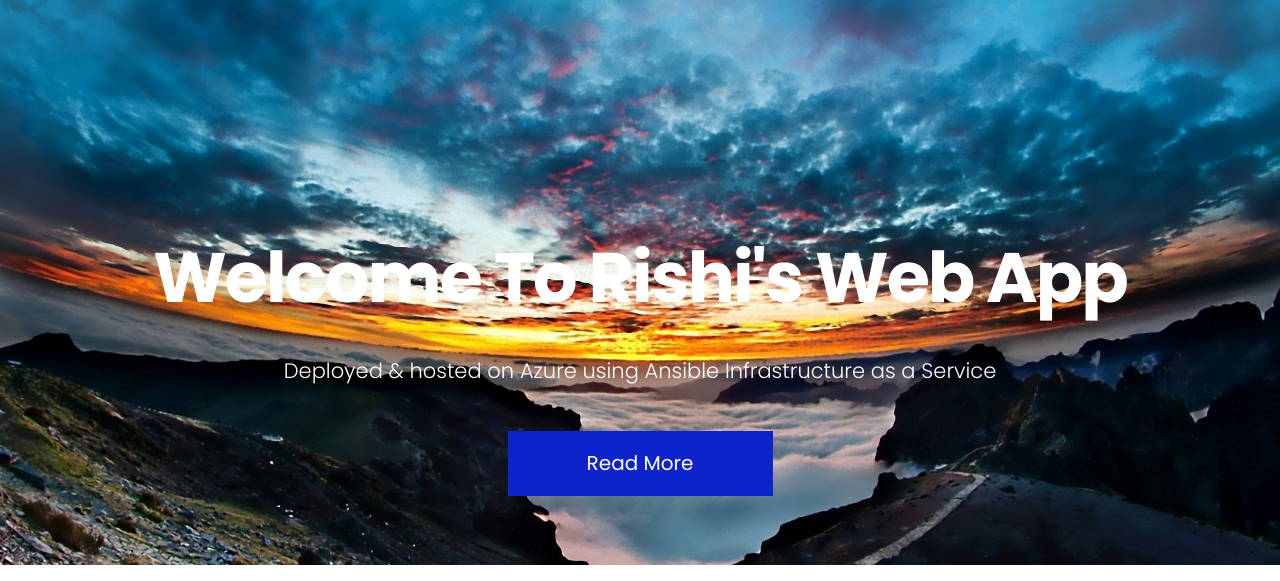
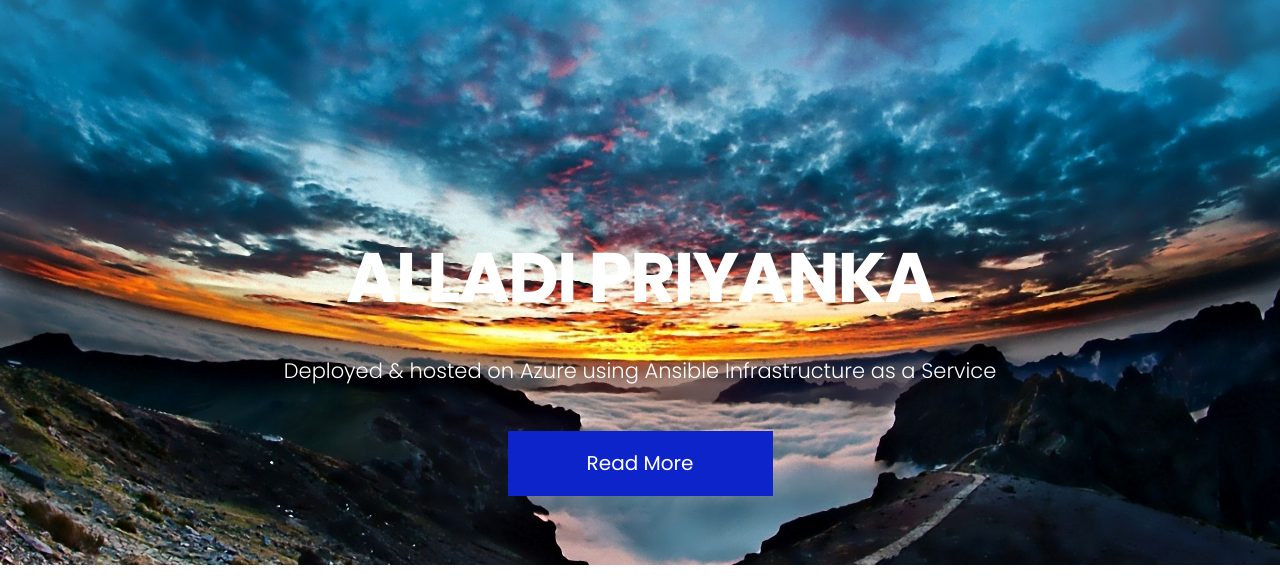
Before and after one commit to alladipriyankarao16/HAA-WebApp2, a plain HTML site: page index.html in a window 1280 px wide. Shown: the part 155-736 px from the top of the page. Drawn offline with Linux system fonts and the light colour scheme.

Commit message:
Update index.html

```diff
--- a/index.html
+++ b/index.html
@@ -100,7 +100,7 @@
                     <img class="img-responsive" src="images/slider_img.png" alt="#" />
                       <div class="slide_cont">
                         <div class="slider_cont_inner">
-                          <h3>Welcome To Rishi's Web App</h3>
+                          <h3>ALLADI PRIYANKA</h3>
                         <p>Deployed & hosted on Azure using Ansible Infrastructure as a Service</p>
                         <a class="blue_bt" href="#">Read More</a>
                         </div>
```
